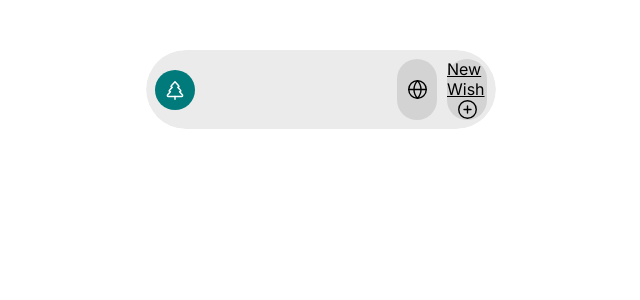
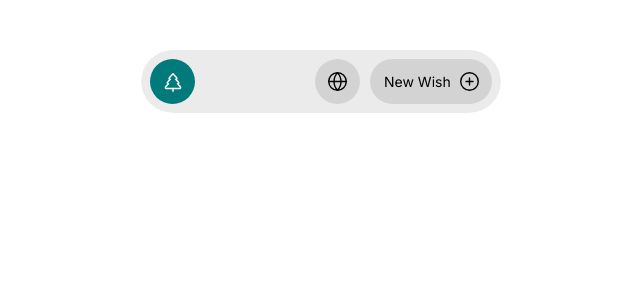
Before and after one commit to Solarin-Johnson/i-wish, a React (Vite) app: page / in a window 1280 px wide. Shown: the top 300 px of the page, without its empty margins (319-959 px from the left). Built offline with nearby package versions, Linux system fonts and the light colour scheme.

Commit message:
feat: update NavBar styles and layout, enhance new wish link, and adjust container grid

```diff
--- a/src/components/NavBar.jsx
+++ b/src/components/NavBar.jsx
@@ -12,7 +12,7 @@ const NavBar = () => {
         <Link>
           <Globe size={21} strokeWidth={1.6} />
         </Link>
-        <Link to="/new">
+        <Link to="/new" className="new-wish">
           <span>New Wish</span>
           <PlusCircle size={21} strokeWidth={1.6} />
         </Link>
--- a/src/components/navbar.scss
+++ b/src/components/navbar.scss
@@ -1,12 +1,13 @@
 @use "@/styles/mixin" as *;
 
 :root {
-  --nav-width: 350px;
+  --nav-width: 360px;
   --nav-b-rad: 10rem;
 }
 
 nav {
-  position: fixed !important;
+  position: sticky !important;
+  height: fit-content;
   top: clamp(20px, 5vw, 50px);
   justify-self: center;
   background-color: rgba(var(--bg-color), 0.9);
@@ -16,7 +17,7 @@ nav {
   align-items: center;
   justify-content: space-between;
   box-sizing: border-box;
-  max-width: 350px;
+  max-width: 360px;
   z-index: 10;
   scale: 0;
   backdrop-filter: blur(20px);
@@ -37,12 +38,26 @@ nav {
     a {
       color: inherit;
       background-color: rgba(var(--text-color), 0.1);
-      width: 40px;
+      width: 45px;
+      height: 45px;
       display: grid;
       place-items: center;
       aspect-ratio: 1;
       border-radius: 10rem;
+      text-decoration: none;
       @include pressFeedback();
+
+      &.new-wish {
+        display: flex;
+        gap: 8px;
+        width: fit-content;
+        padding: 0 12px 0 14px;
+        aspect-ratio: unset !important;
+
+        span {
+          font-size: 14px;
+        }
+      }
     }
   }
 }
--- a/src/components/ui.scss
+++ b/src/components/ui.scss
@@ -317,7 +317,8 @@
 .logo {
   display: grid;
   place-content: center;
-  width: 40px;
+  width: 45px;
+  height: 45px;
   background-color: rgba(var(--primary-color), 1);
   aspect-ratio: 1;
   border-radius: 50%;
--- a/src/index.scss
+++ b/src/index.scss
@@ -25,13 +25,13 @@ body {
 
 .container {
   display: grid;
-  padding-top: 75px;
-  min-height: 700px;
+  grid-template-rows: 70px 1fr;
+  row-gap: clamp(20px, 5vw, 40px);
+  align-content: start;
 }
 
 @media screen and (max-width: 540px) {
   .container {
-    padding: 30px 0;
-    min-height: 0;
+    grid-template-rows: auto;
   }
 }
--- a/src/layout/new.jsx
+++ b/src/layout/new.jsx
@@ -112,6 +112,7 @@ const WishForm = ({ msgS, etMsg, data, setData, preview, submit }) => {
           onChange={(e) => handleInputChange(e, data, setData)}
           rows={6}
           spellCheck={"true"}
+          maxLength={250}
         />
         <Tags {...{ data, setData }} />
         <div className="author">
--- a/src/styles/keyframes.scss
+++ b/src/styles/keyframes.scss
@@ -58,16 +58,16 @@
 
 @keyframes nav-entering {
   0% {
-    width: 58px;
+    width: 64px;
     opacity: 0;
   }
   25% {
-    width: 58px;
+    width: 64px;
     scale: 1;
     opacity: 1;
   }
   36% {
-    width: 58px;
+    width: 63px;
     scale: 1;
   }
   100% {
```
